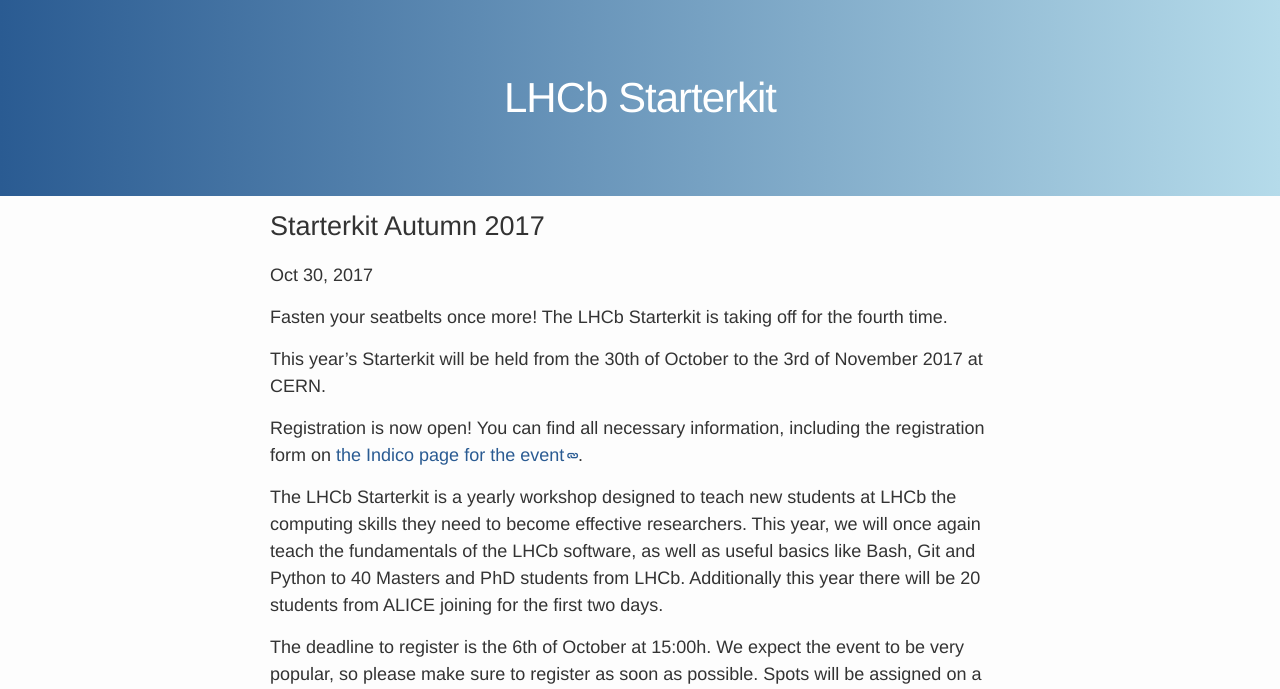
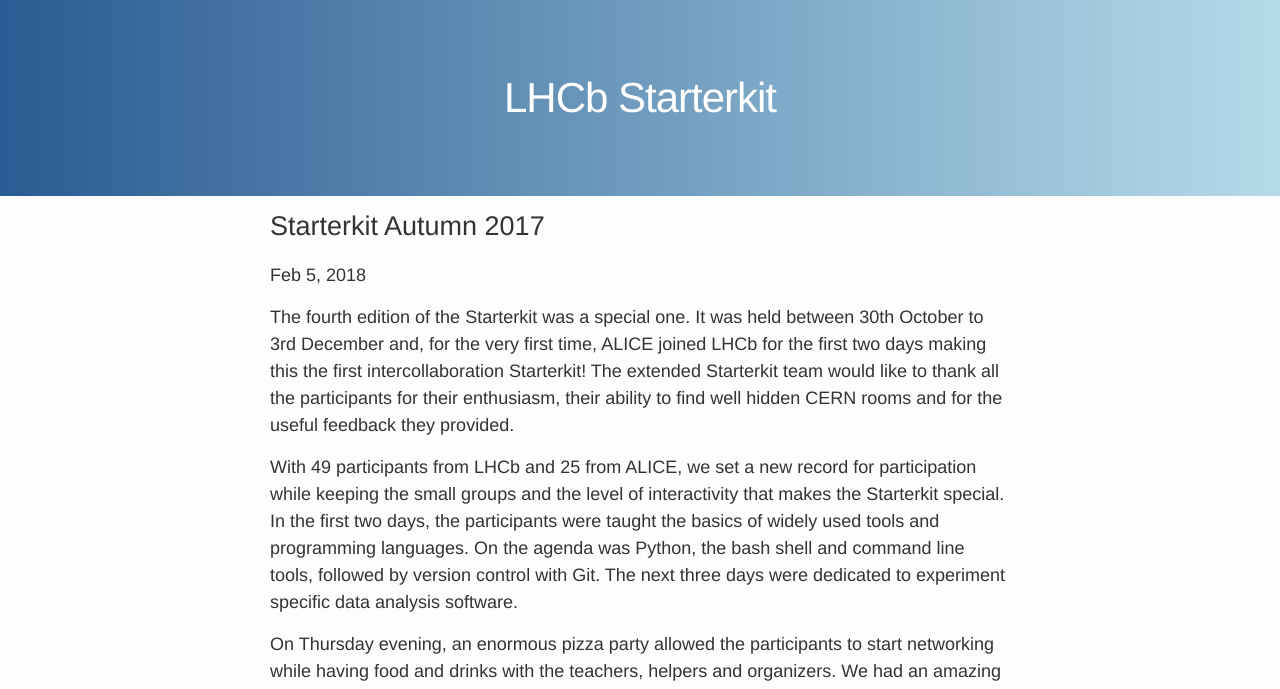
Before and after one commit to lhcb/starterkit, a Jekyll site: the page built from _posts/2017-10-30-starterkit-autumn-2017.md, in a window 1280 px wide and 1400 px high. Shown: the top 689 px of the window. Built offline with Jekyll 4.4.1, drawn with Linux system fonts in a browser that asks for light colours; some of the changed text lies outside the part shown.

Commit message:
Add draft of 2017 starterkit review (thanks to @vbellee)

```diff
--- a/_posts/2017-10-30-starterkit-autumn-2017.md
+++ b/_posts/2017-10-30-starterkit-autumn-2017.md
@@ -1,46 +1,102 @@
 ---
 layout: post
 title: Starterkit Autumn 2017
-date: 2017-10-30
+date: 2018-02-05 13:00 +0100
 categories: starterkit
 indico: https://indico.cern.ch/e/lhcb-starterkit-2017
 ---
 
+The fourth edition of the Starterkit was a special one. It was held between 30th October to 3rd December and, for the very first time, ALICE joined LHCb for the first two days making this the first intercollaboration Starterkit! The extended Starterkit team would like to thank all the participants for their enthusiasm, their ability to find well hidden CERN rooms and for the useful feedback they provided.
 
-Fasten your seatbelts once more! The LHCb Starterkit is taking off for the
-fourth time.
+With 49 participants from LHCb and 25 from ALICE, we set a new record for participation while keeping the small groups and the level of interactivity that makes the Starterkit special. In the first two days, the participants were taught the basics of widely used tools and programming languages. On the agenda was Python, the bash shell and command line tools, followed by version control with Git. The next three days were dedicated to experiment specific data analysis software.
 
-This year's Starterkit will be held from the 30th of October to the 3rd of
-November 2017 at CERN.
+On Thursday evening, an enormous pizza party allowed the participants to start networking while having food and drinks with the teachers, helpers and organizers. We had an amazing time!
 
-Registration is now open! You can find all necessary information, including the
-registration form on [the Indico page for the event][indico].
+ ![The Starterkit 2017 pizza party]({{ site.baseurl }}/img/2017-11/social-all.jpg)
 
-The LHCb Starterkit is a yearly workshop designed to teach new students at LHCb
-the computing skills they need to become effective researchers. This year, we
-will once again teach the fundamentals of the LHCb software, as well as useful
-basics like Bash, Git and Python to 40 Masters and PhD students from LHCb.
-Additionally this year there will be 20 students from ALICE joining for the
-first two days.
+## Feedback
 
-The deadline to register is the 6th of October at 15:00h. We expect the event to
-be very popular, so please make sure to register as soon as possible. Spots will
-be assigned on a first-come first-served basis. The registration fee of CHF 25
-needs to be paid to the LHCb secretariat in advance of the workshop. It will be
-used to finance coffee breaks and a social event.
+Once more, the participants have been very encouraging in their feedback. They enjoyed the clarity and the structure of the courses and they received very useful help from the teachers and helpers. In the Python, Bash and Git lessons, the students appreciated the [new material][analysis-essentials] that is now available on line following previous year's feedback. The LHCb specific lessons were praised for the high quality of the material and the structure.
 
-Should you have any further questions, you can contact us [by email][email].
+> Well structured, clear communication, many checks whether everyone was keeping up, all questions answered well, a lot of material but didn't seem too dense
 
-Please keep in mind that this event is specifically designed for early PhD
-students, or advanced Masters students. If you are not sure whether the
-Starterkit is at an appropriate level for you, you can have a look at
-[last year's lessons][first-ana-steps].
+Participants also suggested us some ways to improve. In the first two days, they found the teaching a bit too slow, and then slightly too fast on the second part of the week. They would have liked to have more experienced teachers for some specific lessons. As usual there were requests for better rooms, which despite of all our efforts, some of which were too small and would have benefited from having more plugs and a better internet connection.
 
-If you are taking on new PhD students this year, please consider bringing this
-workshop to their attention or registering on their behalf if they will be
-starting in the coming weeks.
+> I would like to see more tricks with DaVinci and Ganga
 
+## The people
 
-[indico]: https://indico.cern.ch/e/lhcb-starterkit-2017
-[email]: mailto:lhcb-starterkit@cern.ch
-[first-ana-steps]: https://lhcb.github.io/starterkit-lessons/first-analysis-steps/
+The Starterkit would not be what it is without the incredible number of people who give their time and dedication to organize it, to contribute to the lessons on the [analysis essentials][analysis-essentials] or on the [first analysis steps][first-ana-steps], to teach and to help.
+
+The organization of this year's Starterkit was in the hands of **Chris Burr** and **Violaine Bellée**, who have been joined in their efforts by the ALICE organizers **Dario Berzano** and **Redmer Bertens**. On top of booking the rooms, defining the agenda, sending emails, coordinating the lesson writing, the teaching and helping, and scratching their heads to find pizzas for over a hundred people; they have also walked several marathons within CERN to check that all participants were being taken care of properly.
+
+This year, we have also had a remarkable amount of people volunteering to teach, either to renew an experience from previous workshops, or to have the chance to share their knowledge for the first time. We are very grateful for the time they spent preparing the lessons, and for their efforts to make everything as clear and precise as possible
+
+ * Albert Puig Navarro
+ * Alex Pearce
+ * Ana Trisovic
+ * Andrii Usachov
+ * Carlos Vazquez Sierra
+ * Dario Berzano
+ * Gediminias Sarpis
+ * Giulio Dujany
+ * Lennaert Bel
+ * Lorenzo Capriotti
+ * Matteo Concas
+ * Maximiliano Puccio
+ * Michael Wilkinson
+ * Violaine Bellée
+ * Vitalii Lisovskyi
+
+A key point to the Starterkit concept, the helpers are here to make sure that problems don't pile up and that participants can make the most of the lessons. Among the helpers, many have attended the previous workshops and consider it's their turn to build an atmosphere of mutual assistance. All of them have received a huge approbation from the participants in their feedback
+
+ * Alex Pearce
+ * Ana Trisovic
+ * Andrii Usachov
+ * Benedetto Siddi
+ * Biplab Dey
+ * Brice Maurin
+ * Carlos Vazquez Sierra
+ * Chris Burr
+ * Dario Berzano
+ * Federico Betti
+ * Graeme Stewart
+ * Jennifer Zonneveld
+ * Jiyoung Kim
+ * Lauren Douglas
+ * Lennaert Bel
+ * Lorenzo Capriotti
+ * Matthieu Marinangeli
+ * Maxime Schubiger
+ * Maximiliano Puccio
+ * Michael Wilkinson
+ * Pavol Stefko
+ * Redmer Bertens
+ * Roel Aaij
+ * Sascha Stahl
+ * Violaine Bellée
+ * Vitalii Lisovskyi
+
+ ![The Starterkit team 2017]({{ site.baseurl }}/img/2017-11/team.jpg)
+
+## The lessons
+
+Clear and up-to-date material for the lessons is essential to our workshops. This year, the [first-analysis-steps][first-ana-steps] repository has been greatly enriched while the [analysis-essentials][analysis-essentials] repository has been created to host the Python, Bash and git lessons as well as additional generic knowledge and useful tips. We owe a lot to the contributors who have carried out this huge amount of work since the last Starterkit.
+
+ * Albert Puig Navarro
+ * Alex Pearce
+ * Chris Burr
+ * Dario Berzano
+ * Lorenzo Capriotti
+ * Michael Wilkinson
+ * Sascha Stahl
+ * Violaine Bellée
+ * Vitalii Lisovskyi
+
+## One last word
+
+Once again, we can't thank enough all of our contributors, helpers, teachers and organisers. Thanks to their dedication, their skill and their willingness to share it, this 2017 Starterkit edition in which both ALICE and LHCb took part, was a huge success. This achievement will hopefully pave the way to new collaborative training for researchers in their early career.
+
+[first-ana-steps]: https://lhcb.github.io/starterkit-lessons/first-analysis-steps
+[first-ana-issues]: https://github.com/lhcb/starterkit-lessons/issues
+[analysis-essentials]: http://lhcb.github.io/analysis-essentials/
```
Also changed, not shown: 2 other files.
